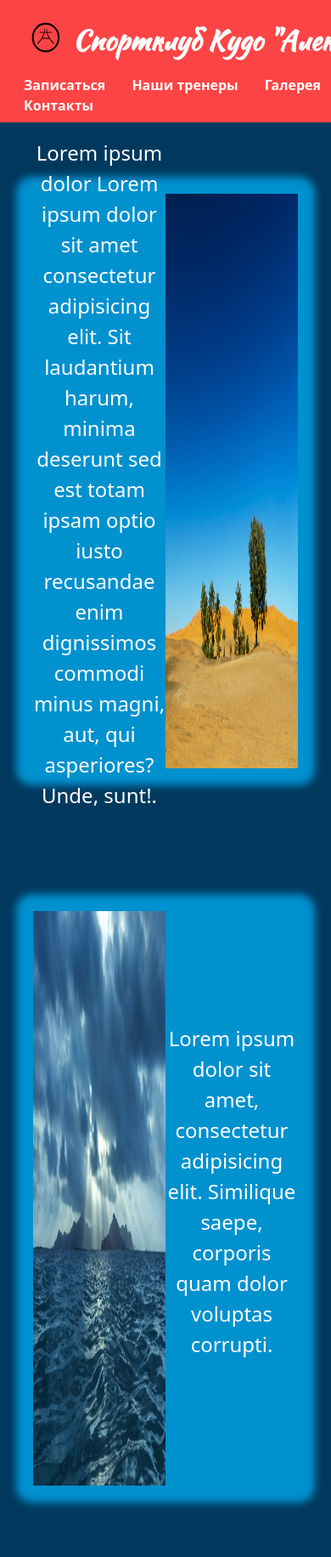
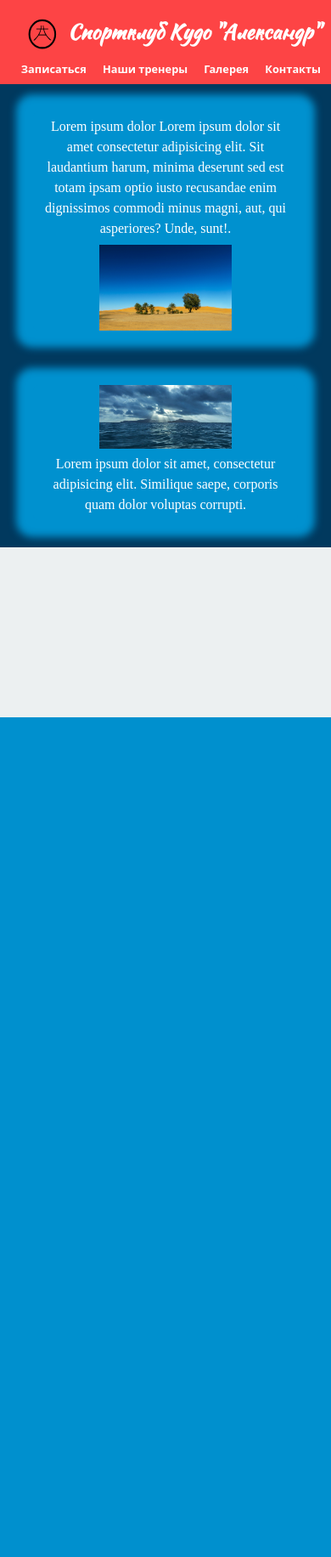
Before and after one commit to Mikhail-Ushakov/kudo_with_flask, a Flask app: page /instructors in a window 390 px wide; the page is wider, and only the part inside the window is pictured. Shown: that part at 85% size. After the commit the page ends 844 px from the top of that part, so only its background shows below. Run offline with Flask 3, Linux system fonts and the light colour scheme.

Commit message:
Add files via upload

```diff
--- a/static/style.css
+++ b/static/style.css
@@ -37,25 +39,29 @@ body {
     flex-direction: column;
     align-items: center;
     justify-content: space-around;
+    height: auto;
 }
 .card {
     background-color: #0091cf;
     /* background-color: #fd4445; */
     width: 80%;
-    height: 40%;
+    height: auto;
     box-shadow: 0 0 10px 20px #0091cf;
     border: 0;
+    margin: 2em;
 }
 .card > p {
     color: white;
-    font-size: 1.5em;
+    font-size: 1.2em;
     text-align: center;
+    font-family: serif;
+    margin: 2% 4%;
 }
 
 .card-contacts {
     background-color: #0091cf;
     width: 80%;
-    height: 60%;
+    height: auto;
     box-shadow: 0 0 10px 20px #0091cf;
     border: 0;
     position: absolute;
@@ -221,9 +225,40 @@ body {
     opacity: .8;
 }
 
+
+
+@media (max-width: 1366px){
+    .bgimg-1:before {
+        bottom: -12%;
+
+    }
+    .container-space {
+        flex-direction: column;
+    }
+    /* .section-2 {
+        height: 150vh;
+    } */
+}
+@media (max-width: 946px){
+    .bgimg-1:before {
+        bottom: -15%;
+
+    }
+    .card > p {
+        font-size: 1em;
+}
+.card-contacts > p {
+    font-size: 1em;
+}
+
 @media (max-width: 767px) {
     .gallery-container {
         width: 100%;
+
+    }
+    .bgimg-1:before {
+        bottom: -20;
+
     }
     .gallery-item {
         flex-basis: 49.80%;
@@ -245,3 +283,39 @@ body {
         margin: 20% auto;
     }
 }
+@media (max-width: 426px){
+    .bgimg-1:before {
+        bottom: -25.5%;
+    }
+
+    .logo {
+        font-size: 1.5em;
+    }
+
+    .nav-link {
+        font-size: 0.8em;
+    }
+    .bgimg-1 {
+        background-size: contain;
+        height: 67vw;
+        width: 100vw;
+        background-attachment: scroll;
+        background-position: top;
+    }
+    .welcome-speech-h1 {
+        font-size: 1em;
+    }
+    .welcome-speech {
+        top: 40vw;
+    }
+    .welcome-speech-p {
+        font-size: .75em;
+    }
+    .bgimg-1:before {
+        height: 60px;
+        bottom: 0;
+    }
+    .section-2 {
+        height: auto;
+    }
+}}
```
Also changed, not shown: other parts of static/style.css (+15 -12 lines).
